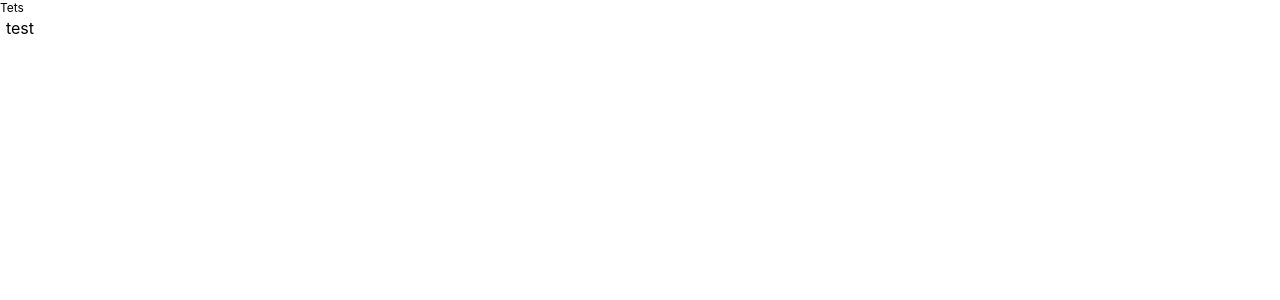
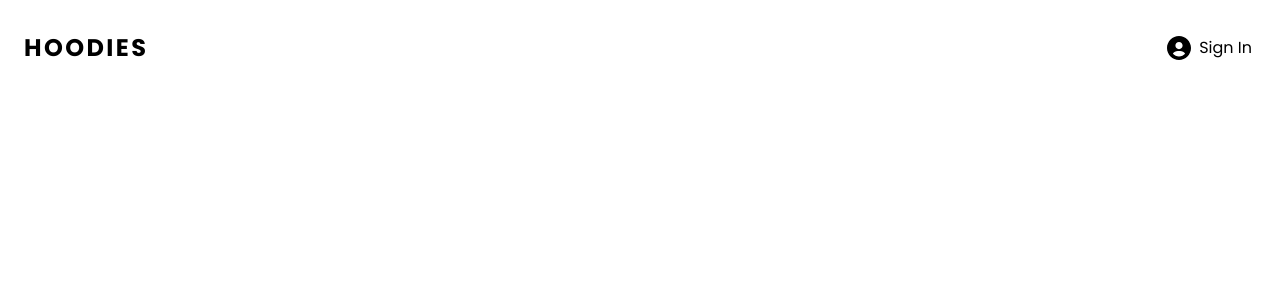
Before and after one commit to SebastienStordeur/Hoodies-e-commerce, a Next.js app: page / in a window 1280 px wide. Shown: the top 300 px of the page. Built offline with nearby package versions, Linux system fonts and the light colour scheme.

Commit message:
Simple header and navbar components

```diff
--- /dev/null
+++ b/assets/index.ts
@@ -0,0 +1 @@
+export { default as user } from "./icons/user-icon.svg";
--- /dev/null
+++ b/components/index.ts
@@ -0,0 +1,11 @@
+/** Layout exports */
+export { default as Header } from "./layout/Header";
+export { default as Main } from "./layout/Main";
+export { default as Footer } from "./layout/Footer";
+
+/** UI exports */
+export { default as Button } from "./UI/Button";
+
+/** Headers components exports */
+export { default as Navbar } from "./navbar/Navbar";
+export { default as Logo } from "./navbar/Logo/Logo";
--- a/components/layout/Header.tsx
+++ b/components/layout/Header.tsx
@@ -1,11 +1,19 @@
 import React, { ReactNode } from "react";
+import Navbar from "../navbar/Navbar";
 
 interface HeaderProps {
   children: ReactNode;
 }
 
 const Header: React.FC<HeaderProps> = ({ children }) => {
-  return <header id="header">{children}</header>;
+  return (
+    <header
+      id="header"
+      className="flex items-center w-full max-w-[1440px] h-24 mx-auto"
+    >
+      <Navbar />
+    </header>
+  );
 };
 
 export default Header;
--- /dev/null
+++ b/components/navbar/Logo/Logo.tsx
@@ -0,0 +1,7 @@
+import React from "react";
+
+const Logo: React.FC = () => {
+  return <h1 className="font-bold text-2xl tracking-widest">HOODIES</h1>;
+};
+
+export default Logo;
--- /dev/null
+++ b/components/navbar/Navbar.tsx
@@ -0,0 +1,23 @@
+import Image from "next/image";
+import React from "react";
+import { user } from "../../assets";
+import Logo from "./Logo/Logo";
+
+const Navbar: React.FC = () => {
+  return (
+    <nav
+      id="main-nav"
+      className="flex justify-between items-center w-full h-20 px-6"
+    >
+      <Logo />
+      <div>
+        <div className="flex p-1">
+          <Image src={user} alt="User icon" width={24} height={24} />
+          <h2 className="hidden sm:block ml-2 cursor-pointer">Sign In</h2>
+        </div>
+      </div>
+    </nav>
+  );
+};
+
+export default Navbar;
--- a/pages/index.tsx
+++ b/pages/index.tsx
@@ -1,10 +1,13 @@
-import Button from "../components/UI/Button";
+import { NextPage } from "next";
+import React from "react";
+import { Header } from "../components";
 
-export default function Home() {
+const Home: NextPage = () => {
   return (
-    <div>
-      <h1 className="text-xs">Tets</h1>
-      <Button>test</Button>
-    </div>
+    <React.Fragment>
+      <Header>1</Header>
+    </React.Fragment>
   );
-}
+};
+
+export default Home;
--- /dev/null
+++ b/pages/signin/Signin.tsx
@@ -0,0 +1,8 @@
+import { NextPage } from "next/types";
+import React from "react";
+
+const Signin: NextPage = () => {
+  return <div>Signin</div>;
+};
+
+export default Signin;
--- a/styles/globals.css
+++ b/styles/globals.css
@@ -1,3 +1,5 @@
+@import url("https://fonts.googleapis.com/css2?family=Poppins:wght@300;400;500;600;700&display=swap");
+
 @tailwind base;
 @tailwind components;
 @tailwind utilities;
@@ -6,8 +8,6 @@ html,
 body {
   padding: 0;
   margin: 0;
-  font-family: -apple-system, BlinkMacSystemFont, Segoe UI, Roboto, Oxygen,
-    Ubuntu, Cantarell, Fira Sans, Droid Sans, Helvetica Neue, sans-serif;
 }
 
 a {
@@ -17,6 +17,7 @@ a {
 
 * {
   box-sizing: border-box;
+  font-family: "Poppins", sans-serif;
 }
 
 @media (prefers-color-scheme: dark) {
```
Also changed, not shown: assets/icons/user-icon.svg (added), 1 other file (tests, documents, lock files or other folders).
